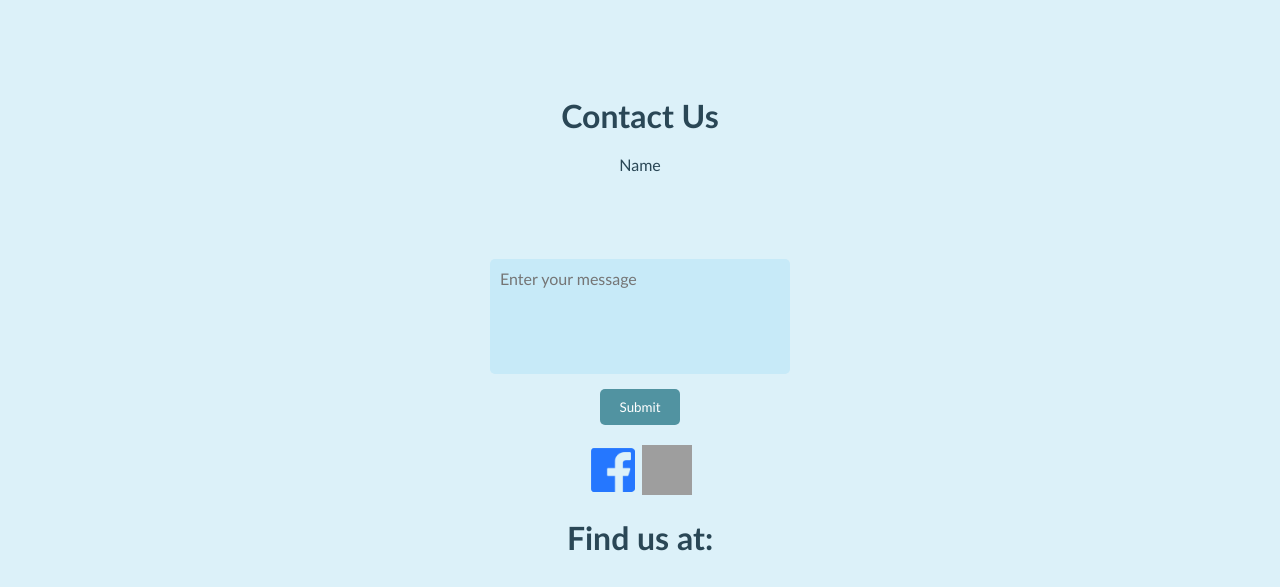
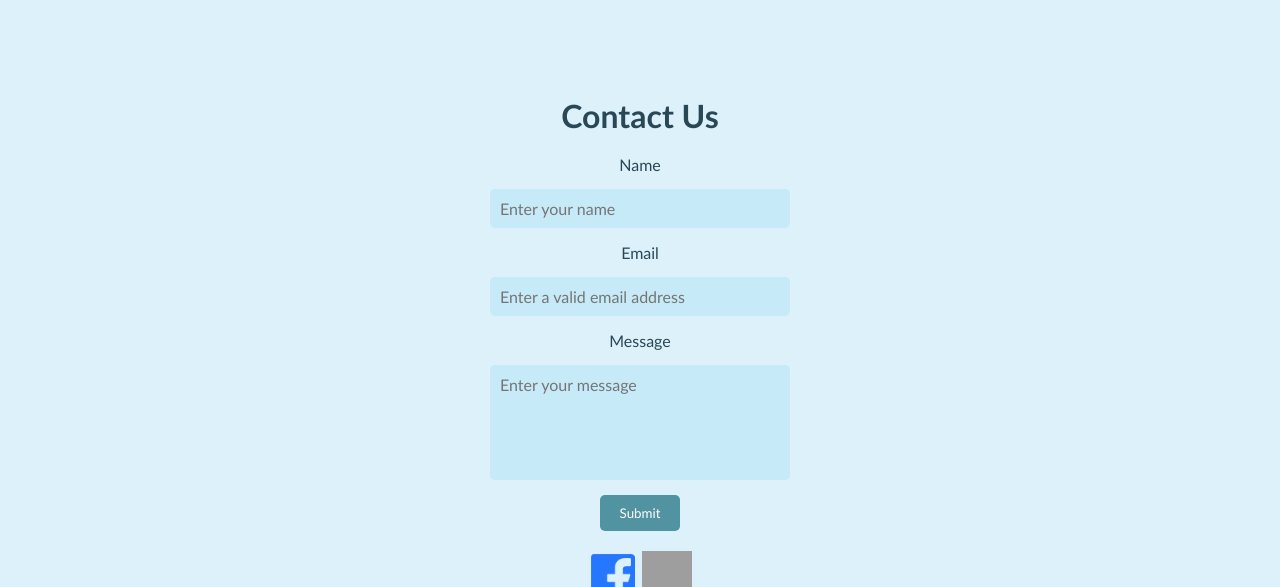
Before and after one commit to DerjenFrick/CircleSolutions, a PHP site: page / in a window 1280 px wide. Shown: the part 3098-3685 px from the top of the page. Run offline with PHP 8.4, Linux system fonts and the light colour scheme; grey boxes are pictures that could not be loaded.

Commit message:
Solved the form issue, solved the PHP functionality

```diff
--- a/index.php
+++ b/index.php
@@ -284,9 +284,9 @@ if(isset($_GET['style']) && $_GET['style'] == 'stylesDark.css'){
             $message = "";
 
             if ($_SERVER['REQUEST_METHOD'] == "POST") {
-                $name = filter_input(INPUT_POST, 'name');
+                $name = filter_input(INPUT_POST, 'name',);
                 $email = filter_input(INPUT_POST, 'email', FILTER_VALIDATE_EMAIL);
-                $message = filter_input(INPUT_POST, 'name');
+                $message = filter_input(INPUT_POST, 'message');
 
                 if (!empty($name) && !empty($email) && !empty($message)) {
                     echo "<p class='success'>Thank you, $name! Your message has been received. We will contact you at $email soon.</p>";
@@ -298,9 +298,14 @@ if(isset($_GET['style']) && $_GET['style'] == 'stylesDark.css'){
 
         <form action="#ContactSec" method="POST">
                 <label for="name">Name</label>
-                    <input type="text" name="name" placeholder="Enter your name" required>
-                    <input type="email" name="email" placeholder="Enter a valid email address" required>
-                    <textarea name="message" placeholder="Enter your message" rows="5" required></textarea>
+                <input type="text" name="name" id="name" placeholder="Enter your name" required>
+
+                <label for="email">Email</label>
+                <input type="email" name="email" id="email" placeholder="Enter a valid email address" required>
+
+                <label for="message">Message</label>
+                <textarea name="message" id="message" placeholder="Enter your message" rows="5" required></textarea>
+
                 <button type="submit" name="submit">Submit</button>
             </form>
                 <div class="ContactInfo">
--- a/styles.css
+++ b/styles.css
@@ -598,9 +598,7 @@ h2 {
 }
 
 input {
-    width: 0;
-    height: 0;
-    visibility: hidden;
+    visibility: visible;
 }
 
 input:checked+label {
--- a/stylesDark.css
+++ b/stylesDark.css
@@ -622,9 +622,7 @@ h2 {
 }
 input
 {
-    width: 0;
-    height: 0;
-    visibility: hidden;
+    visibility: visible;
 }
 input:checked + label
 {
```
Lines whose indentation alone changed are shown as unchanged.
